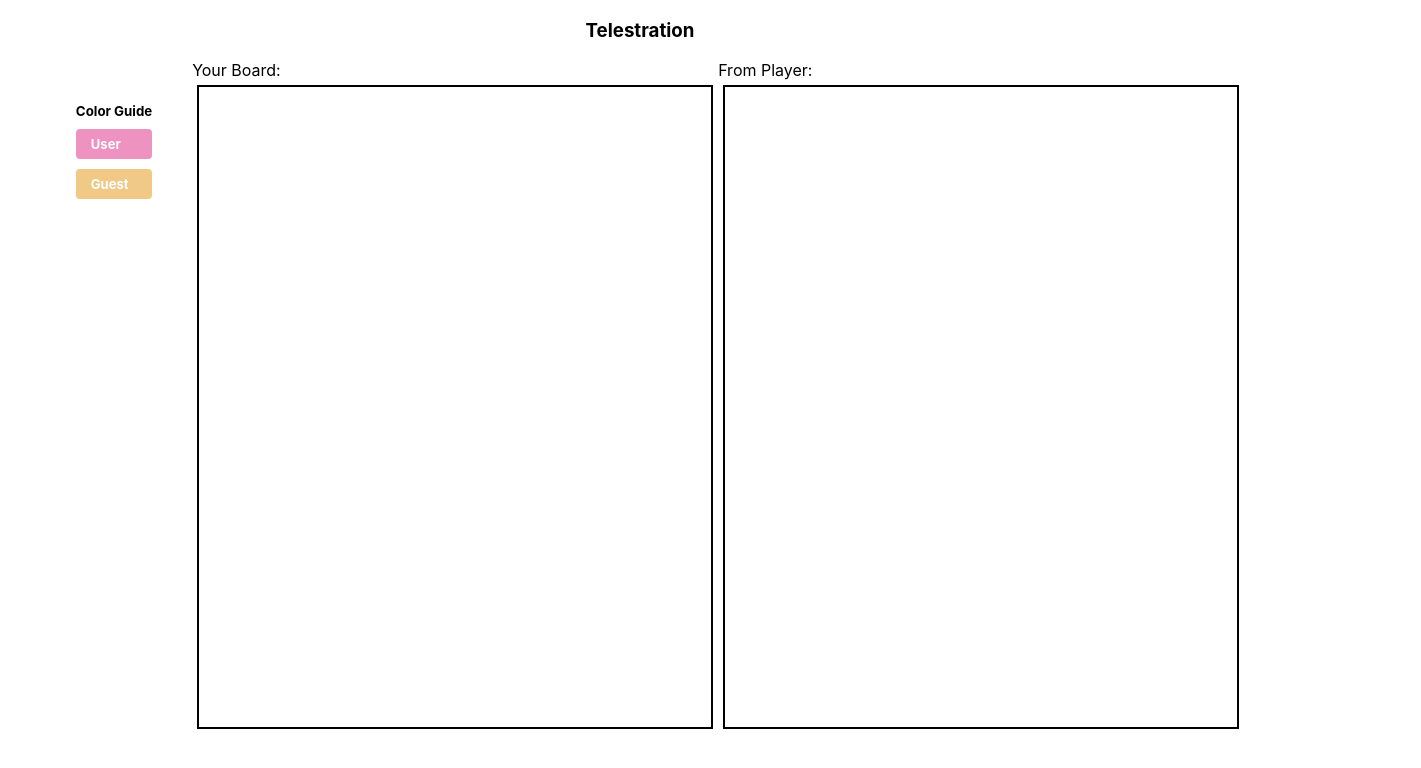
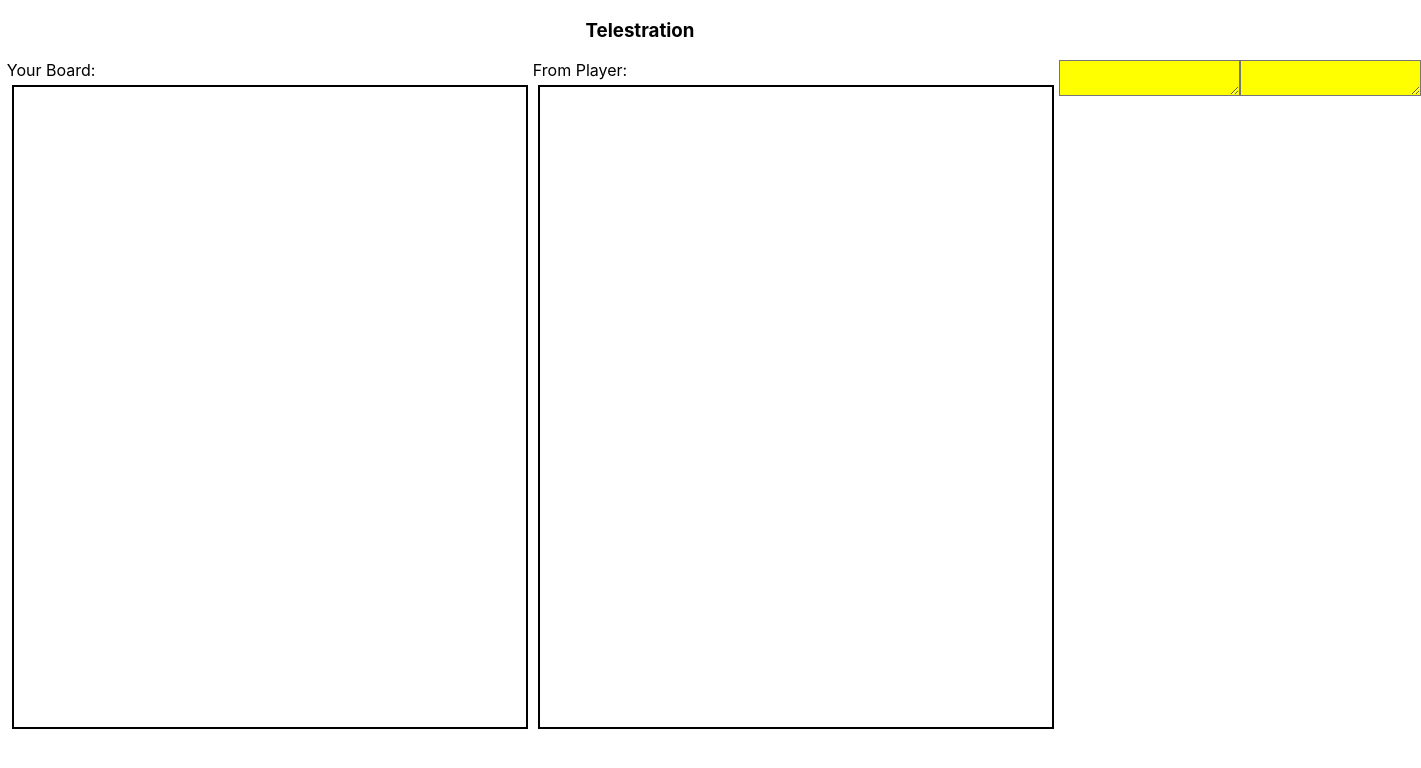
Before and after one commit to ianyang123/TeamHealthBooster, a React (Create React App) app in the folder socket-io-client/: page / in a window 1280 px wide. Shown: the top 768 px of the page, 1421 px wide, since content can reach past the window. Built offline with nearby package versions, Linux system fonts and the light colour scheme; no server answers.

Commit message:
gamestate timestamp update from server->client

```diff
--- a/socket-io-client/src/App.css
+++ b/socket-io-client/src/App.css
@@ -26,3 +26,11 @@ h5 {
   background: #F0C987;
   color: white;
 }
+.gameState {
+  display: flex;
+  justify-content: center;
+}
+.gameState {
+  display: flex;
+  justify-content: center;
+}
--- a/socket-io-client/src/App.js
+++ b/socket-io-client/src/App.js
@@ -3,7 +3,7 @@ import './App.css';
 import Canvas from './canvas';
 import CanvasReceiver from './canvasReceiver';
 import socketIOClient from "socket.io-client";
-
+import GameState from './gameState';
 class App extends Component {
 	constructor(){
 	super();
@@ -15,6 +15,16 @@ class App extends Component {
 	return (
 	  <Fragment>
 		<h3 style={{ textAlign: 'center' }}>Telestration</h3>
+		<div className="state">
+
+
+
+		</div>
+		<div className="state">
+
+
+
+		</div>
 		<div className="main">
 		  <div className="color-guide">
 			<h5>Color Guide</h5>
@@ -29,6 +39,12 @@ class App extends Component {
 		    <div>From Player:</div>
 			<CanvasReceiver socket={this.socket}/>
 		  </div>
+
+		  <GameState className = "gameState"/>
+
+
+		  <GameState className = "gameState"/>
+
 		</div>
 	  </Fragment>
 	);
--- /dev/null
+++ b/socket-io-client/src/gameState.js
@@ -0,0 +1,46 @@
+  // gameState.js
+  import React, { Component } from 'react';
+  import { v4 } from 'uuid';
+  import socketIOClient from "socket.io-client";
+  import Canvas from './canvas';
+  class GameState extends Component {
+    constructor(props) {
+      super(props);
+	  this.socket = socketIOClient("http://localhost:4001");
+      this.textarea1 = React.createRef();
+      this.canvas1 = React.createRef();
+
+    }
+
+    componentDidMount() {
+      // Here we set up the properties of the element.
+    //   this.textarea.width = 500;
+    //   this.textarea.height = 100;
+    //   this.textarea.text = "HELLO";
+    //   this.textarea.background = "blue";
+      console.log("GameState Mounted")
+      //this.textarea.textContent = "Round 1: Remaining Time: 60";
+
+      this.socket.on("updateState", response => {
+           this.textarea.textContent = response;
+           console.log(response)
+        console.log("Saw updateState");
+     });
+
+
+    }
+
+    render() {
+      return (
+          <div>
+            <textarea
+            // We use the ref attribute to get direct access to the canvas element.
+            ref={ (ref) => (this.textarea = ref) }
+            style={{ background: 'yellow' }}
+            />
+
+          </div>
+      );
+    }
+  }
+  export default GameState;
```
Also changed, not shown: 1 other file (tests, documents, lock files or other folders).
